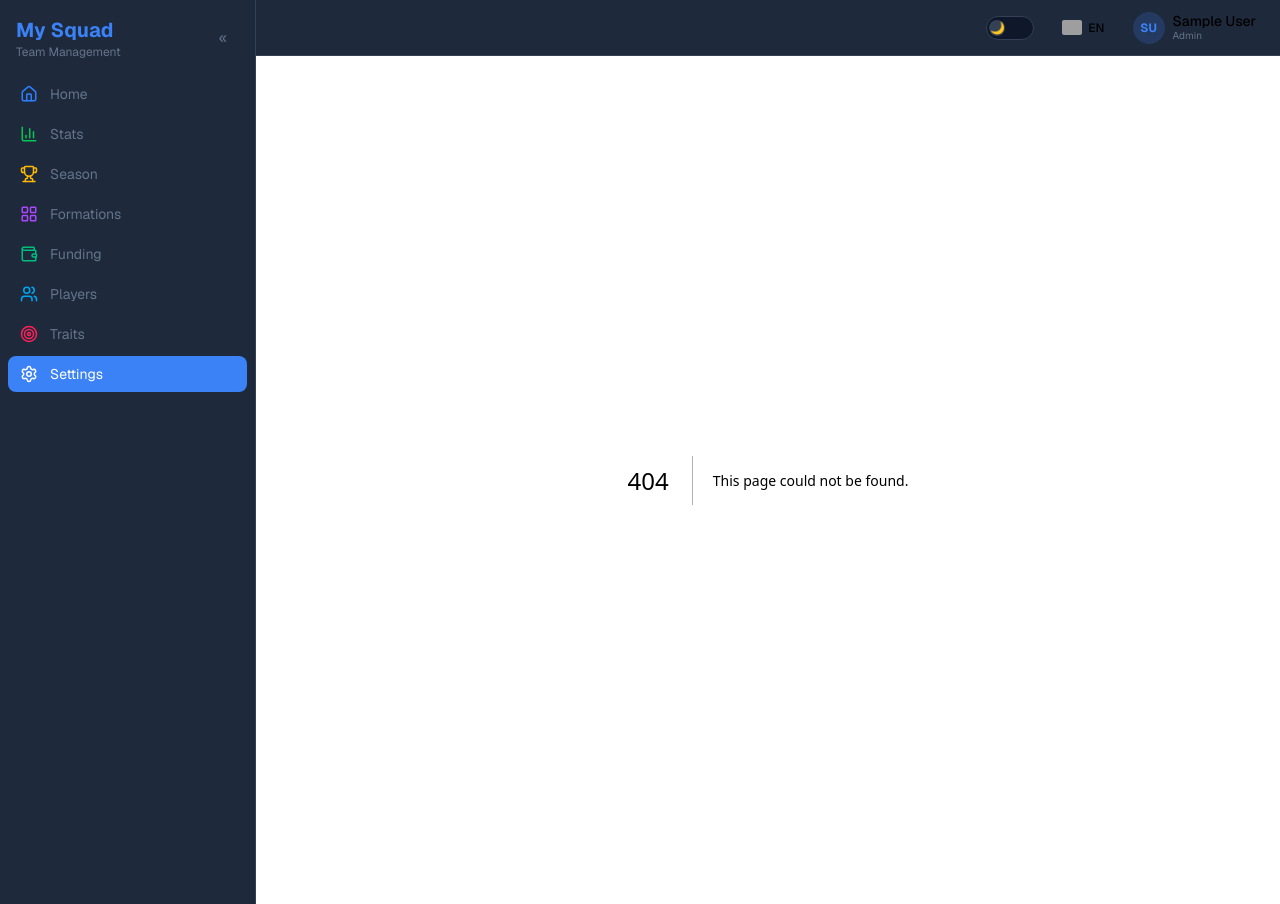
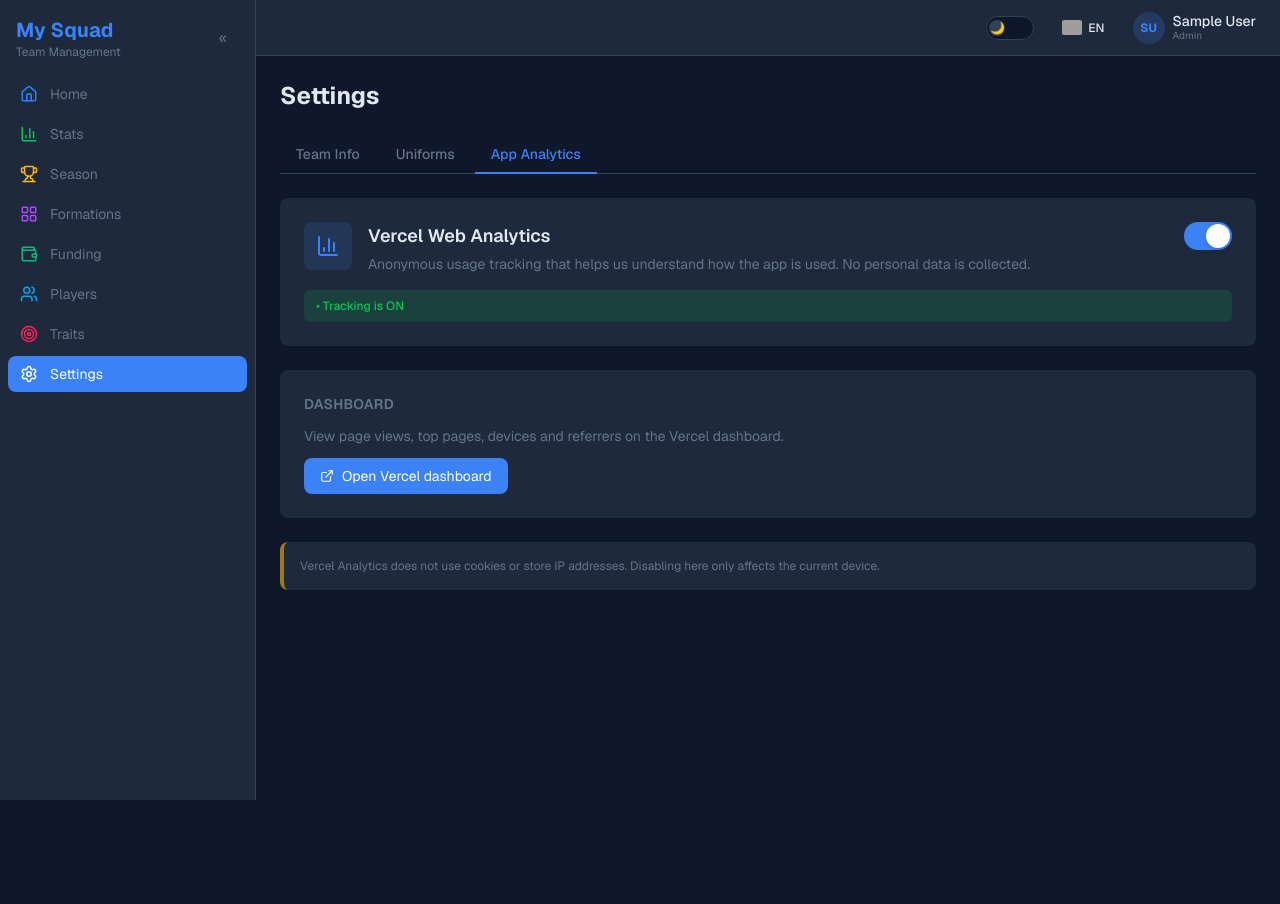
Before and after one commit to popcari/my_squad, a Next.js app in the folder client/: page /settings/app-analytics in a window 1280 px wide. Before the commit this address had no page. After the commit the page ends 800 px from the top, so only its background shows below. Built offline with nearby package versions, Linux system fonts and the light colour scheme; sample sign-in values are in the browser's storage; grey boxes are pictures that could not be loaded.

Commit message:
[vercel] - fix analytic page

```diff
--- a/client/src/app/layout.tsx
+++ b/client/src/app/layout.tsx
@@ -1,9 +1,9 @@
+import { AnalyticsGate } from '@/components/analytics-gate';
 import { AuthGuard } from '@/components/auth-guard';
 import { NavigationProgress } from '@/components/shared/navigation-progress';
 import { AuthProvider } from '@/contexts/auth-context';
 import { ConfirmProvider } from '@/contexts/confirm-context';
 import { ThemeProvider } from '@/contexts/theme-context';
-import { Analytics } from '@vercel/analytics/next';
 import type { Metadata } from 'next';
 import { Geist, Geist_Mono } from 'next/font/google';
 import './globals.css';
@@ -43,7 +43,7 @@ export default function RootLayout({
             </AuthProvider>
           </ConfirmProvider>
         </ThemeProvider>
-        <Analytics />
+        <AnalyticsGate />
       </body>
     </html>
   );
--- /dev/null
+++ b/client/src/app/settings/app-analytics/page.tsx
@@ -0,0 +1,102 @@
+/* eslint-disable react-hooks/set-state-in-effect */
+'use client';
+
+import {
+  isAnalyticsEnabled,
+  setAnalyticsEnabled,
+} from '@/components/analytics-gate';
+import { BarChart3, ExternalLink } from 'lucide-react';
+import { useEffect, useState } from 'react';
+import { useTranslation } from 'react-i18next';
+
+const VERCEL_ANALYTICS_DASHBOARD =
+  'https://vercel.com/dashboard/analytics';
+
+export default function AppAnalyticsPage() {
+  const { t } = useTranslation();
+  const [enabled, setEnabled] = useState(true);
+  const [hydrated, setHydrated] = useState(false);
+
+  useEffect(() => {
+    setEnabled(isAnalyticsEnabled());
+    setHydrated(true);
+  }, []);
+
+  const handleToggle = () => {
+    const next = !enabled;
+    setEnabled(next);
+    setAnalyticsEnabled(next);
+  };
+
+  return (
+    <div className="space-y-6">
+      <div className="bg-card rounded-lg p-6">
+        <div className="flex items-start gap-4">
+          <div className="w-12 h-12 rounded-lg bg-primary/15 text-primary flex items-center justify-center shrink-0">
+            <BarChart3 size={24} />
+          </div>
+          <div className="flex-1 min-w-0">
+            <h2 className="text-lg font-semibold mb-1">
+              {t('appAnalytics.title')}
+            </h2>
+            <p className="text-sm text-muted">
+              {t('appAnalytics.description')}
+            </p>
+          </div>
+          {/* Toggle switch */}
+          <button
+            type="button"
+            role="switch"
+            aria-checked={enabled}
+            aria-label={t('appAnalytics.toggleAria')}
+            onClick={handleToggle}
+            disabled={!hydrated}
+            className={`relative inline-flex h-7 w-12 shrink-0 cursor-pointer rounded-full border-2 border-transparent transition-colors duration-200 focus:outline-none focus:ring-2 focus:ring-primary disabled:opacity-50 ${
+              enabled ? 'bg-primary' : 'bg-card-hover'
+            }`}
+          >
+            <span
+              className={`pointer-events-none inline-block h-6 w-6 transform rounded-full bg-white shadow-md transition-transform duration-200 ${
+                enabled ? 'translate-x-5' : 'translate-x-0'
+              }`}
+            />
+          </button>
+        </div>
+
+        <div
+          className={`mt-4 px-3 py-2 rounded-md text-xs font-medium ${
+            enabled
+              ? 'bg-green-500/15 text-green-500'
+              : 'bg-slate-500/15 text-muted'
+          }`}
+        >
+          {enabled
+            ? t('appAnalytics.statusOn')
+            : t('appAnalytics.statusOff')}
+        </div>
+      </div>
+
+      <div className="bg-card rounded-lg p-6 space-y-3">
+        <h3 className="text-sm font-semibold uppercase tracking-wide text-muted">
+          {t('appAnalytics.dashboardSection')}
+        </h3>
+        <p className="text-sm text-muted">
+          {t('appAnalytics.dashboardHint')}
+        </p>
+        <a
+          href={VERCEL_ANALYTICS_DASHBOARD}
+          target="_blank"
+          rel="noopener noreferrer"
+          className="inline-flex items-center gap-2 px-4 py-2 bg-primary hover:bg-primary-hover text-white rounded-lg text-sm transition-colors"
+        >
+          <ExternalLink size={14} />
+          {t('appAnalytics.openDashboard')}
+        </a>
+      </div>
+
+      <div className="bg-card rounded-lg p-4 border-l-4 border-yellow-500/60 text-xs text-muted">
+        <p>{t('appAnalytics.privacyNote')}</p>
+      </div>
+    </div>
+  );
+}
--- a/client/src/app/settings/layout.tsx
+++ b/client/src/app/settings/layout.tsx
@@ -15,6 +15,7 @@ export default function SettingsLayout({
   const tabs = [
     { href: '/settings', labelKey: 'layout.teamInfo' },
     { href: '/settings/uniforms', labelKey: 'layout.uniforms' },
+    { href: '/settings/app-analytics', labelKey: 'layout.appAnalytics' },
   ];
 
   return (
--- /dev/null
+++ b/client/src/components/analytics-gate.tsx
@@ -0,0 +1,43 @@
+/* eslint-disable react-hooks/set-state-in-effect */
+'use client';
+
+import { Analytics } from '@vercel/analytics/next';
+import { useEffect, useState } from 'react';
+
+export const ANALYTICS_STORAGE_KEY = 'app_analytics_enabled';
+
+export function isAnalyticsEnabled(): boolean {
+  if (typeof window === 'undefined') return true;
+  const raw = window.localStorage.getItem(ANALYTICS_STORAGE_KEY);
+  // Default ON: only disabled when explicitly set to "false".
+  return raw !== 'false';
+}
+
+export function setAnalyticsEnabled(enabled: boolean) {
+  if (typeof window === 'undefined') return;
+  window.localStorage.setItem(ANALYTICS_STORAGE_KEY, enabled ? 'true' : 'false');
+  // Notify other tabs / components in the same tab.
+  window.dispatchEvent(new Event('app-analytics-changed'));
+}
+
+/**
+ * Conditionally renders Vercel Analytics based on the user's opt-in stored
+ * in localStorage. Defaults to enabled.
+ */
+export function AnalyticsGate() {
+  const [enabled, setEnabled] = useState(true);
+
+  useEffect(() => {
+    setEnabled(isAnalyticsEnabled());
+    const onChange = () => setEnabled(isAnalyticsEnabled());
+    window.addEventListener('app-analytics-changed', onChange);
+    window.addEventListener('storage', onChange);
+    return () => {
+      window.removeEventListener('app-analytics-changed', onChange);
+      window.removeEventListener('storage', onChange);
+    };
+  }, []);
+
+  if (!enabled) return null;
+  return <Analytics />;
+}
--- a/client/src/i18n/locales/en.json
+++ b/client/src/i18n/locales/en.json
@@ -364,7 +364,19 @@
   },
   "layout": {
     "teamInfo": "Team Info",
-    "uniforms": "Uniforms"
+    "uniforms": "Uniforms",
+    "appAnalytics": "App Analytics"
+  },
+  "appAnalytics": {
+    "title": "Vercel Web Analytics",
+    "description": "Anonymous usage tracking that helps us understand how the app is used. No personal data is collected.",
+    "toggleAria": "Toggle analytics",
+    "statusOn": "\u2022 Tracking is ON",
+    "statusOff": "\u2022 Tracking is OFF",
+    "dashboardSection": "Dashboard",
+    "dashboardHint": "View page views, top pages, devices and referrers on the Vercel dashboard.",
+    "openDashboard": "Open Vercel dashboard",
+    "privacyNote": "Vercel Analytics does not use cookies or store IP addresses. Disabling here only affects the current device."
   },
   "a11y": {
     "close": "Close",
--- a/client/src/i18n/locales/vi.json
+++ b/client/src/i18n/locales/vi.json
@@ -364,7 +364,19 @@
   },
   "layout": {
     "teamInfo": "Thông tin đội",
-    "uniforms": "Đồng phục"
+    "uniforms": "Đồng phục",
+    "appAnalytics": "Thống kê app"
+  },
+  "appAnalytics": {
+    "title": "Vercel Web Analytics",
+    "description": "Theo dõi sử dụng ẩn danh giúp hiểu cách app được dùng. Không thu thập dữ liệu cá nhân.",
+    "toggleAria": "Bật/tắt theo dõi",
+    "statusOn": "\u2022 Đang theo dõi",
+    "statusOff": "\u2022 Đã tắt theo dõi",
+    "dashboardSection": "Bảng thống kê",
+    "dashboardHint": "Xem lượt truy cập, trang phổ biến, thiết bị và nguồn truy cập trên Vercel.",
+    "openDashboard": "Mở Vercel dashboard",
+    "privacyNote": "Vercel Analytics không dùng cookies và không lưu địa chỉ IP. Tắt ở đây chỉ ảnh hưởng tới thiết bị hiện tại."
   },
   "a11y": {
     "close": "Đóng",
```
